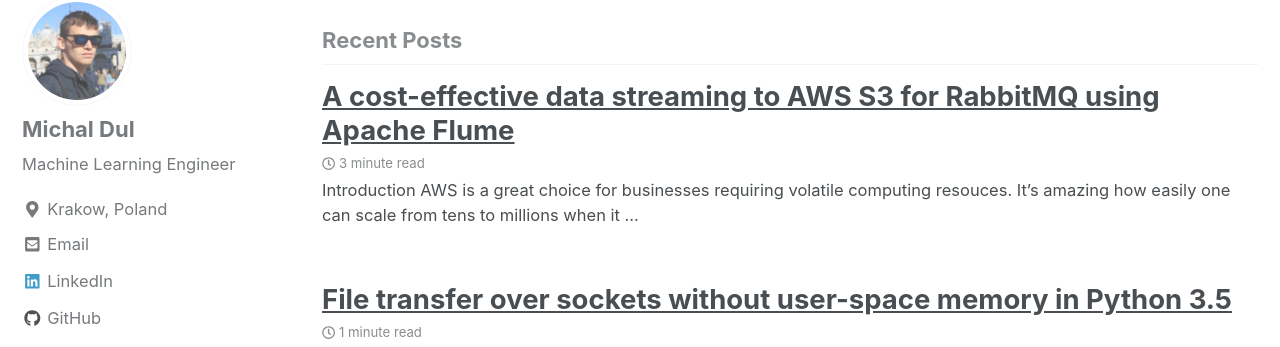
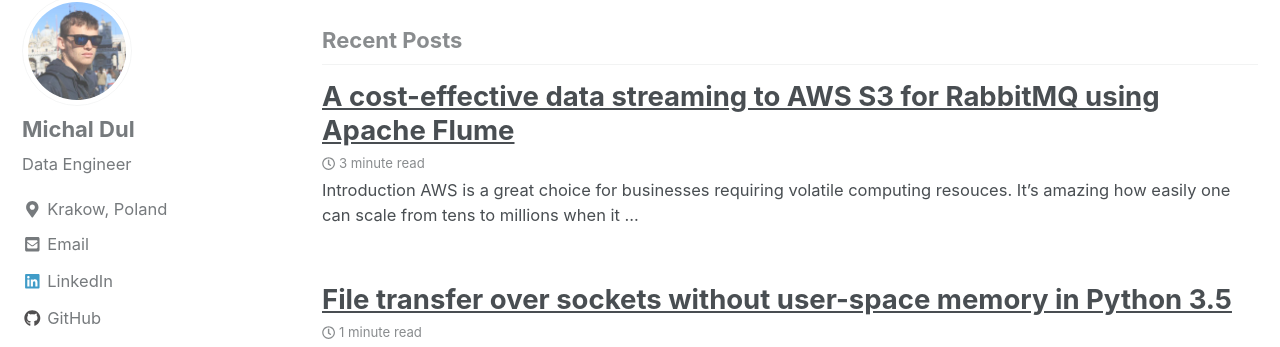
Before and after one commit to michaldul/michaldul.github.io, a Jekyll site: the page built from index.html, in a window 1280 px wide. Shown: the part 148-495 px from the top of the page. Built offline with Jekyll 4.4.1, drawn with Linux system fonts in a browser that asks for light colours; nearby versions of some CDN libraries; the list of posts is cut into pages by our own code.

Commit message:
profession change

```diff
--- a/_config.yml
+++ b/_config.yml
@@ -86,7 +86,7 @@
 author:
   name             : "Michal Dul"
   avatar           : "/assets/images/michal.jpg"
-  bio              : "Machine Learning Engineer"
+  bio              : "Data Engineer"
   location         : "Krakow, Poland"
   email            : michaldul@outlook.com
   uri              :
```
